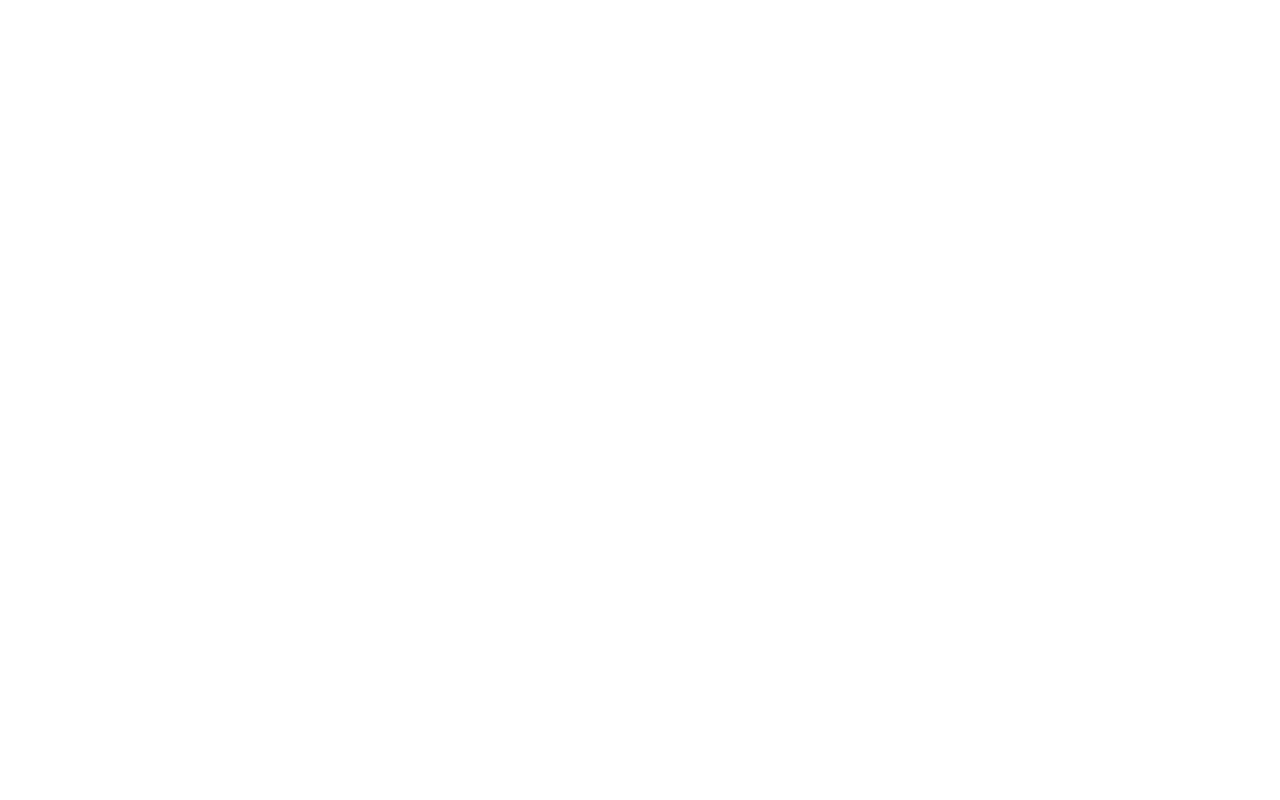
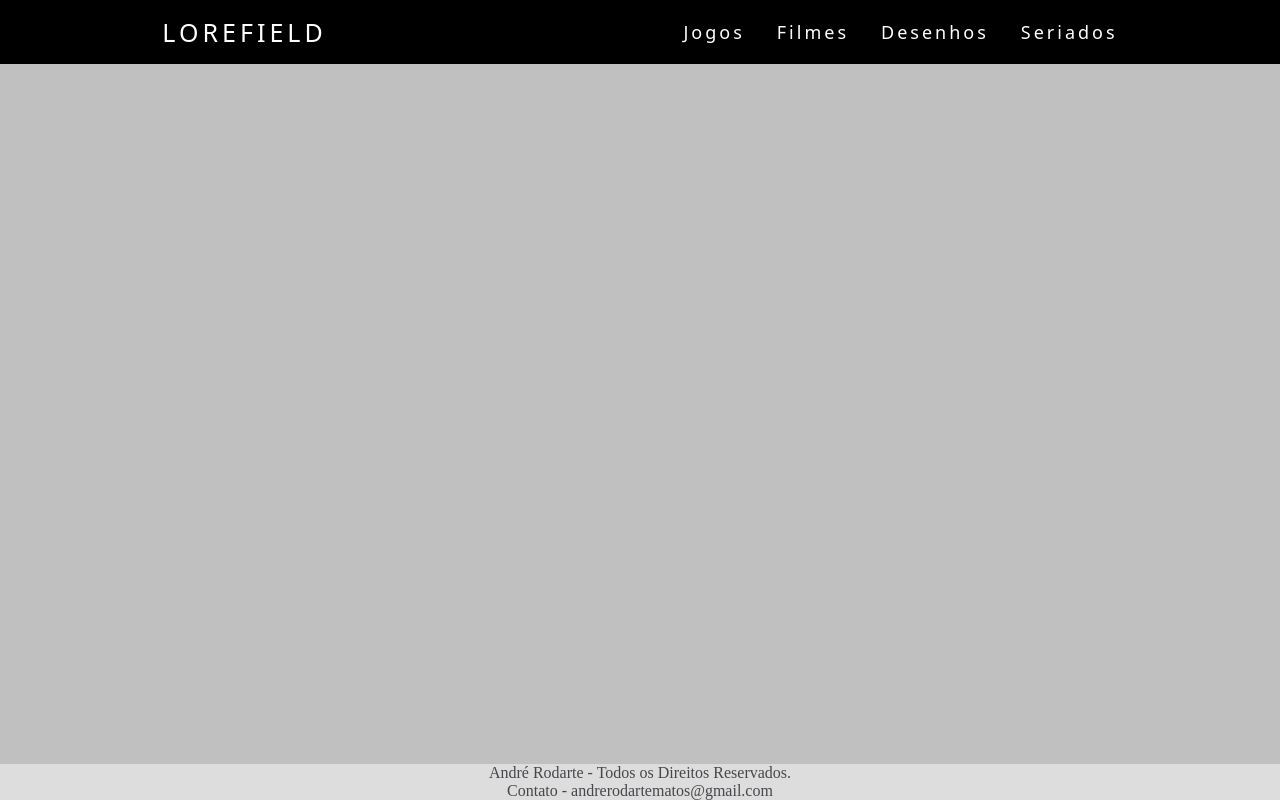
Before and after one commit to Extracoffe/LorefieldSite, a plain HTML site: page jogos.html in a window 1280 px wide. Drawn offline with Linux system fonts and the light colour scheme.

Commit message:
Adicionei uma interface temporária para o jogos.html

```diff
--- a/jogos.html
+++ b/jogos.html
@@ -3,13 +3,37 @@
 <head>
     <meta charset="UTF-8">
     <meta name="viewport" content="width=device-width, initial-scale=1.0">
-    <title>Document</title>
+    <title>Lorefield</title>
+    <link rel="stylesheet" href="style.css">
 </head>
 <body>
-    <div class="Five Nights at Freddy's"></div>
-    <div class="Poppy Playtime"></div>
-    <div class="Bendy and the Ink Machine"></div>
-    <div class="Friday Night Funkin"></div>
-    <div class="Sally Face"></div>
+    <header>
+        <nav>
+            <a class = "logo" href="/">LoreField</a>
+            <div class="mobile-menu">
+              <div class="line1"></div>
+              <div class="line2"></div>
+              <div class="line3"></div>
+            </div>
+            <ul class="nav-list">
+                <li><a href="/jogos.html">Jogos</a></li>
+                <li><a href="/filmes.html">Filmes</a></li>
+                <li><a href="/desenhos.html">Desenhos</a></li>
+                <li><a href="/seriados.html">Seriados</a></li>
+            </ul>
+        </nav>
+    </header>
+    <main>
+        <div class="Five Nights at Freddy's"></div>
+        <div class="Poppy Playtime"></div>
+        <div class="Bendy and the Ink Machine"></div>
+        <div class="Friday Night Funkin"></div>
+        <div class="Sally Face"></div>
+    </main>
+    <footer>
+        <p>André Rodarte - Todos os Direitos Reservados.</p>
+        <p>Contato - andrerodartematos@gmail.com</p>
+    </footer>
+    <script src="mobile-navbar.js"></script>
 </body>
 </html>
```
